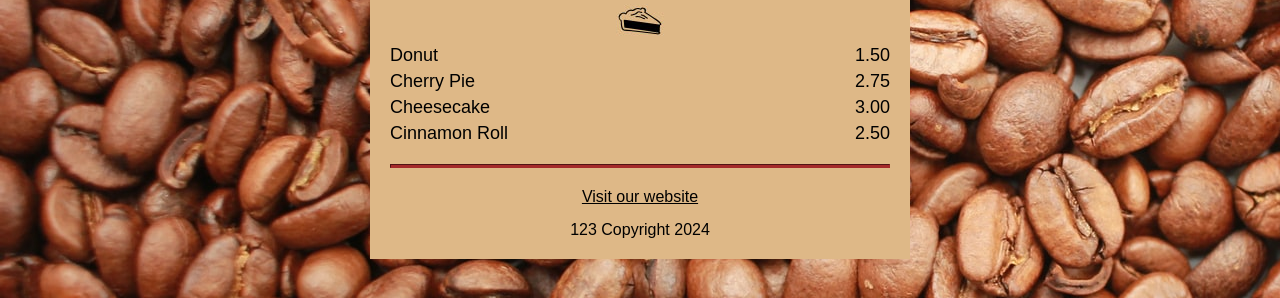
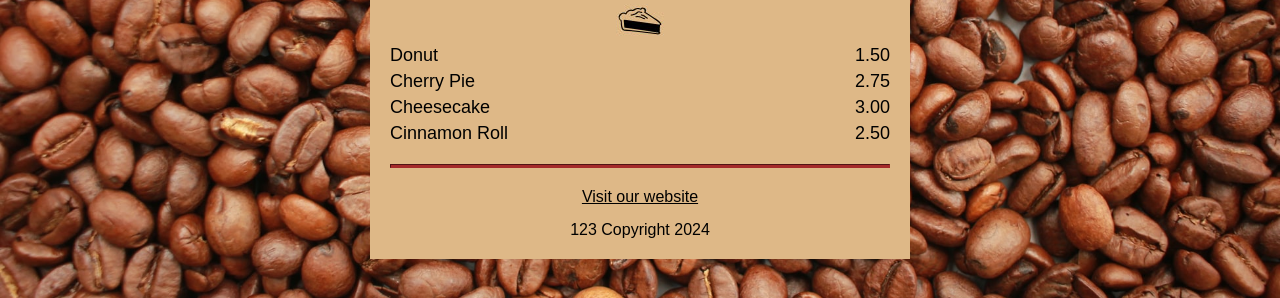
Before and after one commit to zainumer855/cafe-menu, a plain HTML site: page index.html in a window 1280 px wide. Shown: the part 502-800 px from the top of the page. Drawn offline with Linux system fonts and the light colour scheme.

Commit message:
fix overlaping of coffee and dessert items

```diff
--- a/style.css
+++ b/style.css
@@ -5,6 +5,8 @@
 
 body{
     background-image: url(./images/beans-bg.jpg);
+    background-size: cover;
+    background-repeat: no-repeat;
     font-family: sans-serif;
     margin: 20px;
 }
@@ -63,12 +65,12 @@ img{
 
 .flavor{
     text-align: left;
-    width: 50%;
+    width: 75%;
 }
 
 .price{
     text-align: right;
-    width: 50%;
+    width: 25%;
 
 }
 
```
